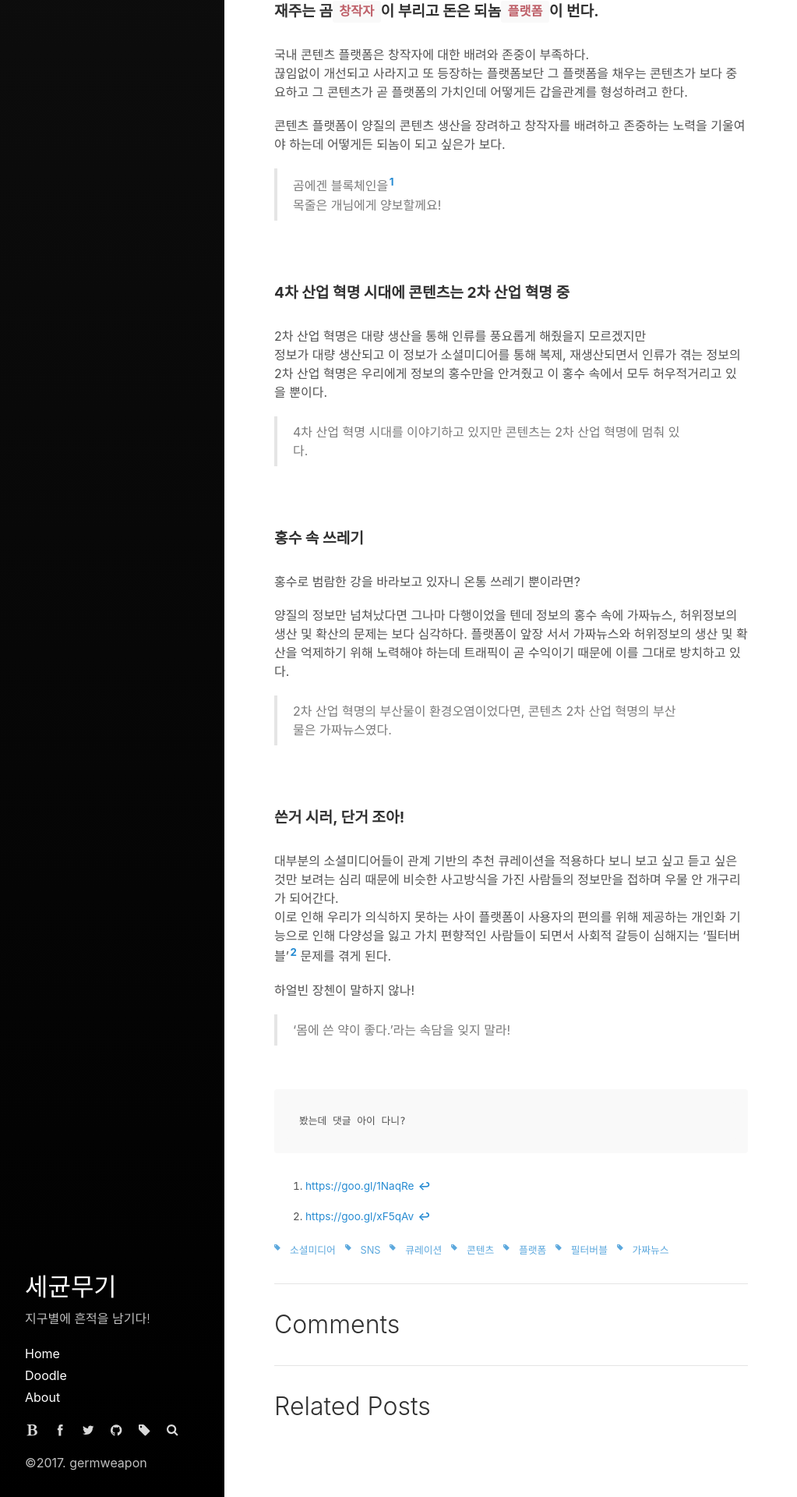
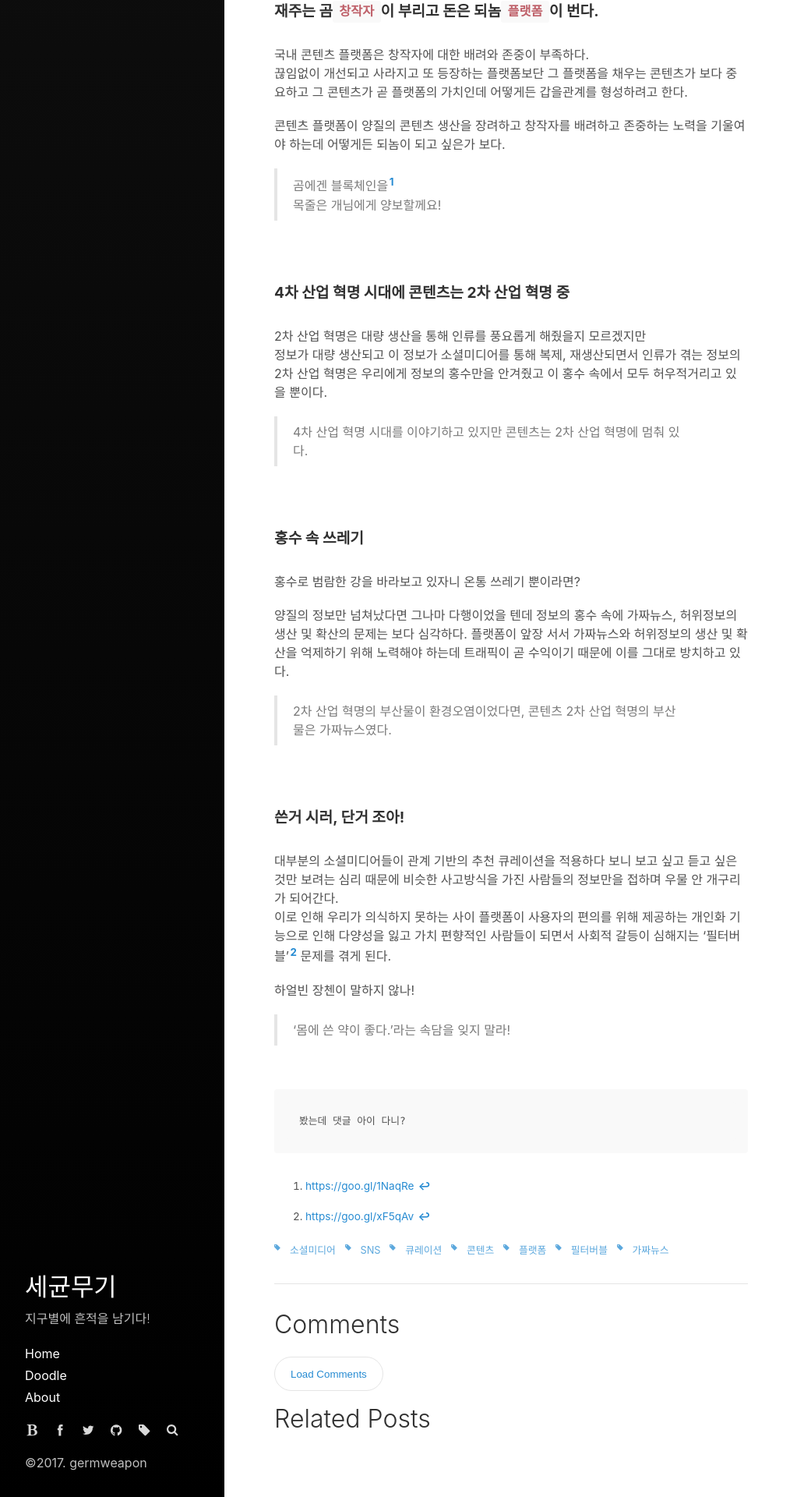
Before and after one commit to germweapon/germweapon.github.io, a Jekyll site: the page built from _posts/2017-11-04-콘텐츠와-콘텐츠-플랫폼에-대한-단상.md, in a window 1280 px wide. Shown: the part 840-2760 px from the top of the page at 78% size, without its empty margins (0-1023 px from the left). Built offline with Jekyll 4.4.1, drawn with Linux system fonts in a browser that asks for light colours.

Commit message:
some fix

```diff
--- a/_includes/disqus.html
+++ b/_includes/disqus.html
@@ -1,5 +1,9 @@
 {% if site.disqus.shortname %}
   <div id="disqus_thread">
+     <button class="disqus-load" onClick="loadDisqusComments()">
+      Load Comments
+     </button>
+  </div>
   </div>
   <script>
 
```
